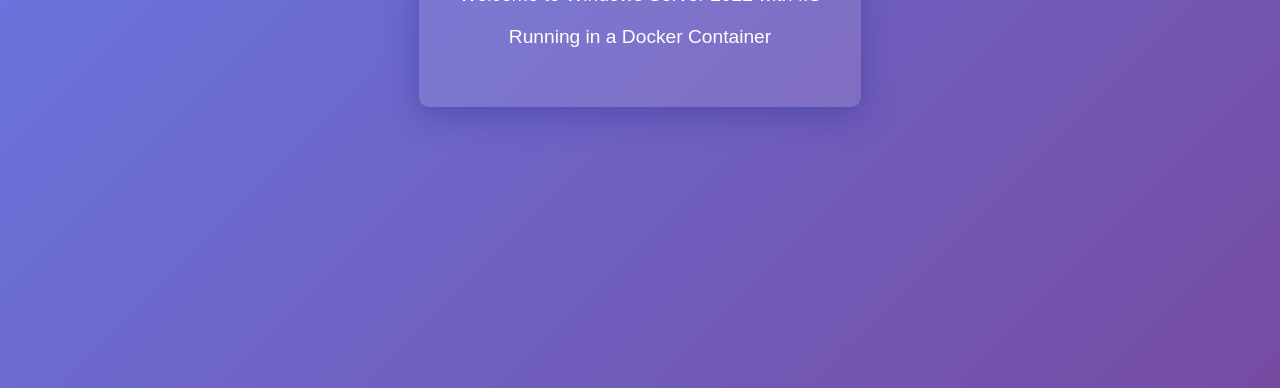
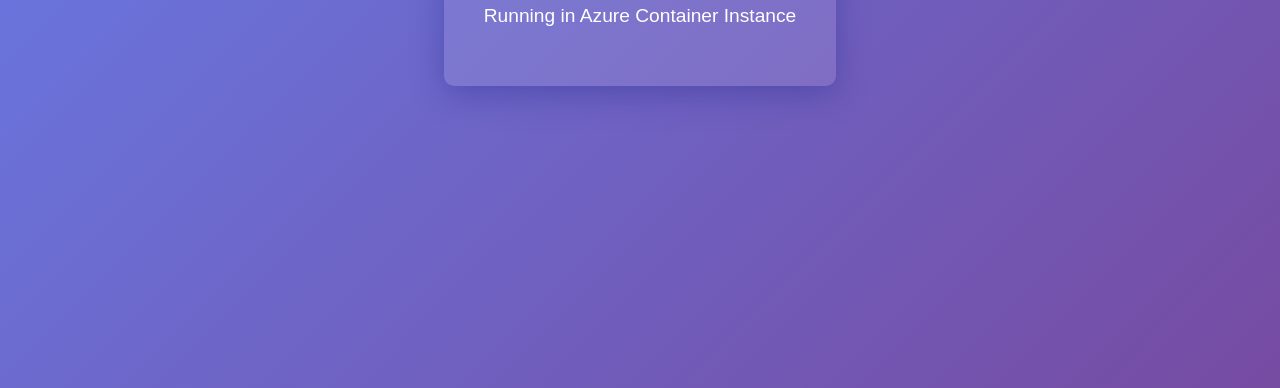
Before and after one commit to masaab/doepoc, a plain HTML site: page index.html in a window 1280 px wide. Shown: the part 412-800 px from the top of the page. Drawn offline with Linux system fonts and the light colour scheme.

Commit message:
added new code

```diff
--- a/index.html
+++ b/index.html
@@ -35,8 +35,7 @@
 <body>
     <div class="container">
         <h1>Hello World!</h1>
-        <p>Welcome to Windows Server 2022 with IIS</p>
-        <p>Running in a Docker Container</p>
+        <p>Running in Azure Container Instance </p>
     </div>
 </body>
 </html>
```
Also changed, not shown: 1 other file.
